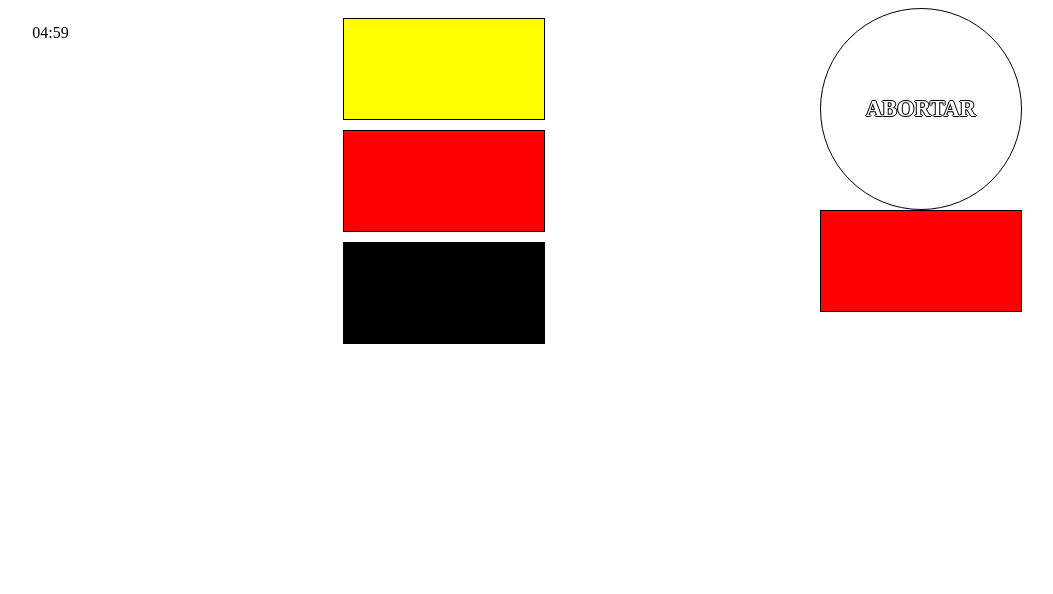
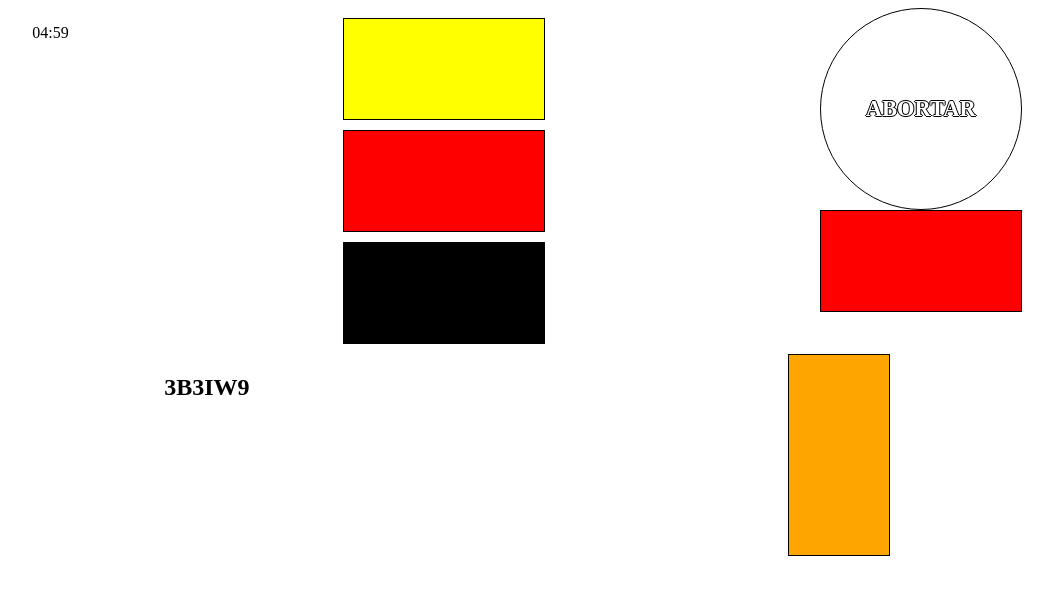
Before and after one commit to MCiappina/keep-talking-nobody-explodes, a plain HTML site: page index.html in a window 1280 px wide. Both pictures are taken after typing "5", "5" into the empty fields and a click on the button "Start Game". Shown: the whole page, without its empty margins (113-1166 px from the left). Drawn offline with Linux system fonts and the light colour scheme.

Commit message:
renderBatteries method

```diff
--- a/js/index.js
+++ b/js/index.js
@@ -107,7 +107,16 @@ class Game {
         backDisplay.appendChild(serialNumberDiv);
     };
 
-    renderBatteries = () => {};
+    renderBatteries = () => {
+        const backDisplay = document.getElementById("game-back");
+        const batteries = this.buttonModule.batteries;
+        for (let i = 0; i < batteries; i++) {
+            console.log("hey");
+            const batteryDiv = document.createElement("div");
+            batteryDiv.classList.add("battery");
+            backDisplay.appendChild(batteryDiv);
+        }
+    };
 
     printTime = () => {
         this.printMinutes();
@@ -172,6 +181,8 @@ const startGame = () => {
     game.buttonModule.setHoldThreshold();
     game.renderButton();
     game.renderStrip();
+    game.renderSerialNumber();
+    game.renderBatteries();
 };
 
 const randomizeSerialNumber = () => {
--- a/style.css
+++ b/style.css
@@ -1,5 +1,10 @@
 #game {
     display: none;
+    justify-content: space-around;
+}
+
+#game-back {
+    display: flex;
     justify-content: space-around;
 }
 
@@ -50,3 +55,10 @@
     height: 100px;
     width: 200px;
 }
+
+.battery {
+    height: 200px;
+    width: 100px;
+    background: orange;
+    border: 1px solid black;
+}
```
